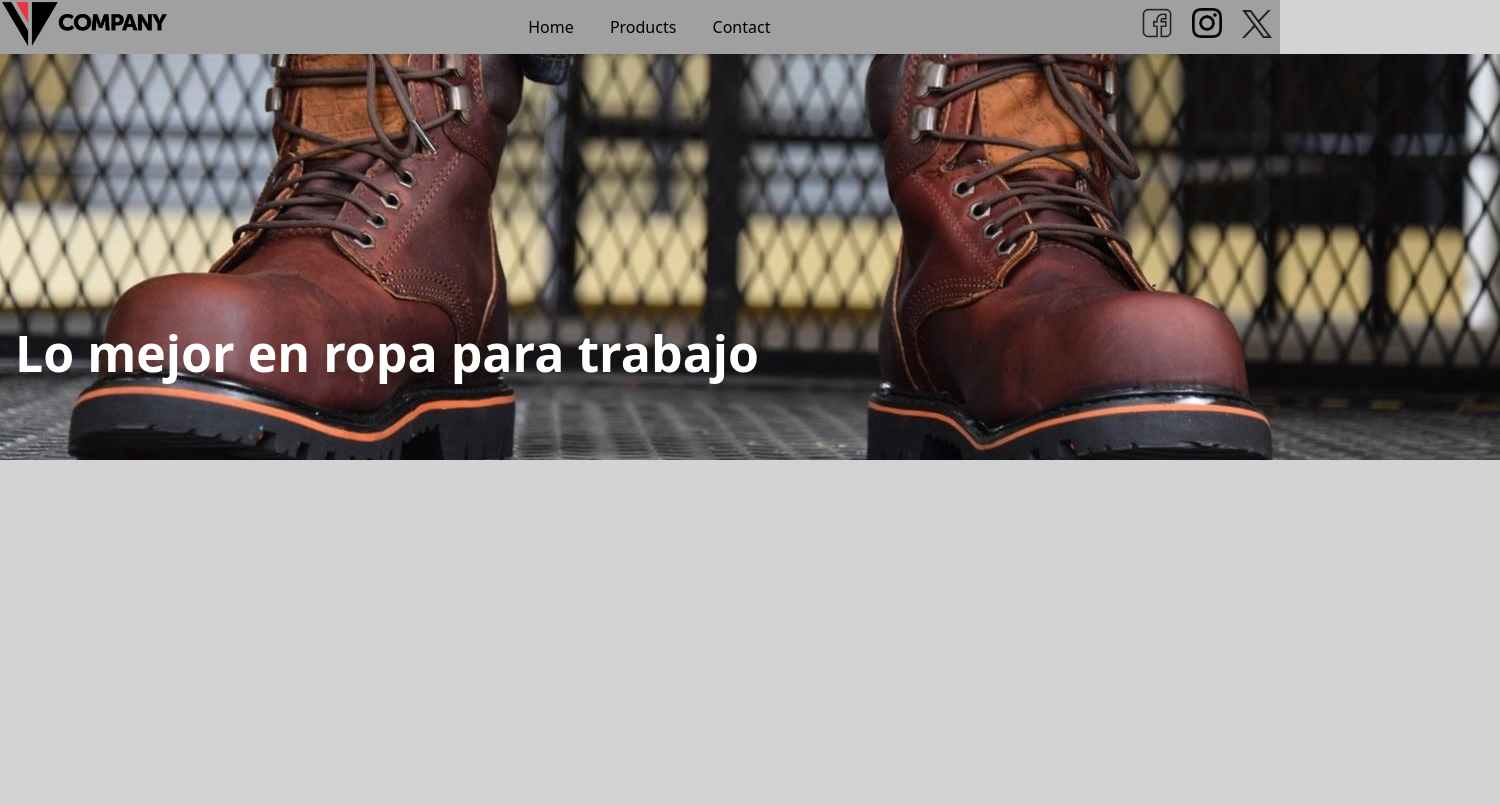
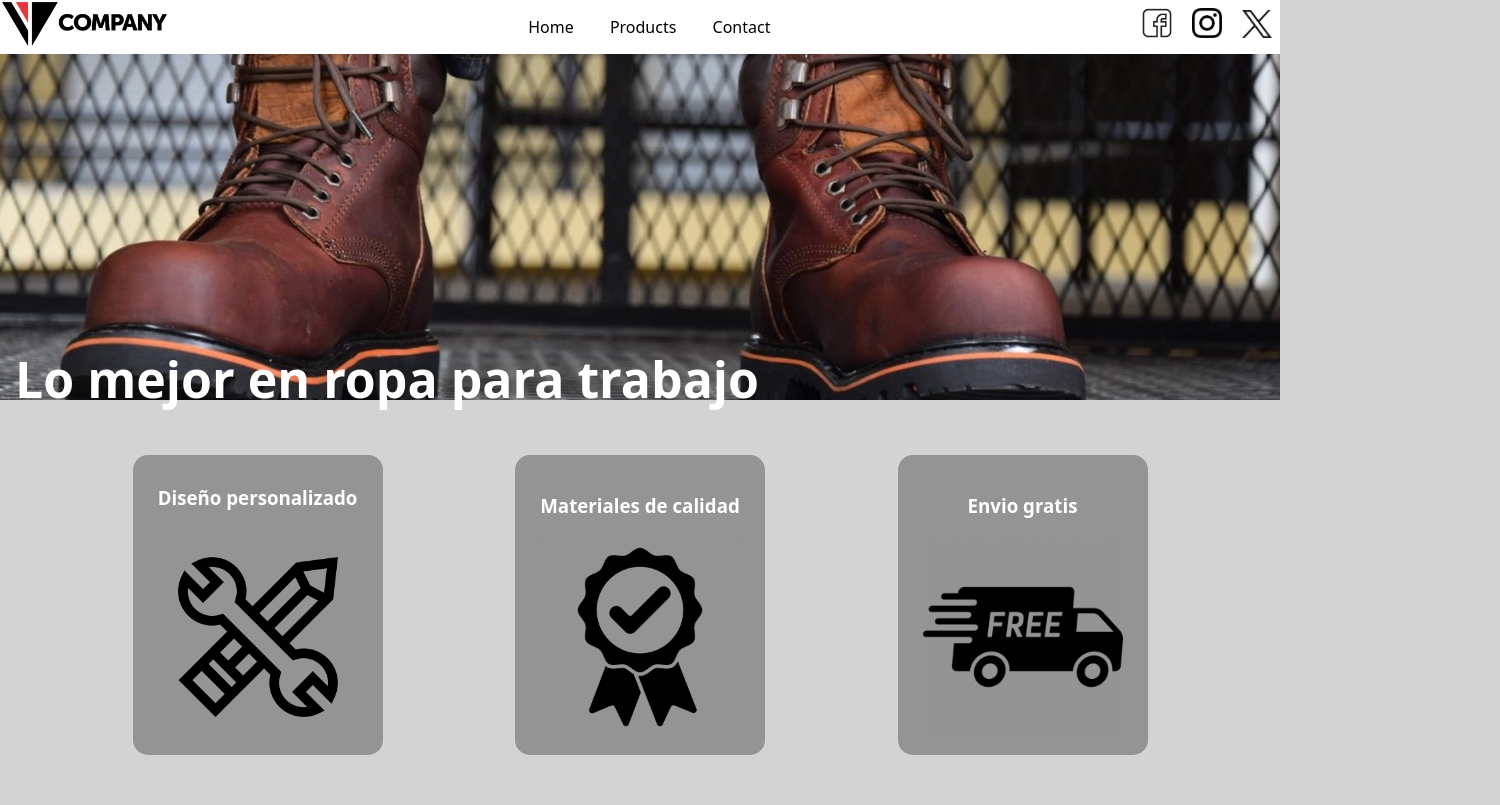
Before and after one commit to Dcastro1118/landing-page-practice, a plain HTML site: page index.html in a window 1280 px wide. Shown: the whole page, 1500 px wide, since content can reach past the window. Drawn offline with Linux system fonts and the light colour scheme.

Commit message:
Adding Diferenciales section with some CSS animation

```diff
--- a/index.html
+++ b/index.html
@@ -39,13 +39,58 @@
         </nav>
     </header>
     <body>
+        <section>
         <div class="banner">
             <img class="banner botas" src="images/botas.jpg" alt="">
             <a href=""><h2>Lo mejor en ropa para trabajo</h2></a>
         </div>
-        <section class="diferenciales">
+        </section>
 
-        </section>
+
+        <div class="diferenciales">
+
+            <div class="dif-uno">
+
+                <div class="cara frontal">
+                <h3>Diseño personalizado</h3>
+                <img src="images/custom.png" alt="">
+                </div>
+
+                <div class="cara trasera">
+                    <h3>Personaliza el diseño, colores,
+                        telas y medidas de tus prendas, garantizando que tu
+                        y tu equipo de trabajo tengan un uniforme unico.
+                    </h3>
+                </div>
+            </div>
+
+            <div class="dif-dos">
+                <div class="cara frontal">
+                    <h3>Materiales de calidad</h3>
+                    <img src="images/check.png" alt="">
+                    </div>
+
+                    <div class="cara trasera">
+                        <h3>Contamos con proveedores de materiales de altisima calidad y durabilidad,
+                            para poder ofrecerte un producto final con altos estandares de calidad
+                        </h3>
+                    </div>
+            </div>
+
+            <div class="dif-tres">
+                <div class="cara frontal">
+                    <h3>Envio gratis</h3>
+                    <img src="images/freedelivery.png" alt="">
+                    </div>
+
+                    <div class="cara trasera">
+                        <h3>Para todos los pedidos mayores $20 contamos un servicio
+                            de entrega gratuito, garantizando la entrega del producto en buen
+                            estado en cualquier parte del GAM
+                        </h3>
+                    </div>
+            </div>
+        </div>
 
 
     </body>
--- a/styles.css
+++ b/styles.css
@@ -5,7 +5,7 @@ body {
     background-color: rgb(211, 211, 211);
 }
 nav {
-    background-color: rgb(160, 160, 160);
+    background-color: rgb(255, 255, 255);
     display: flex;
     justify-content: space-between;
 }
@@ -48,14 +48,13 @@ li a{
     padding: 2px;
 }
 .banner{
-    position: absolute;
 }
 .banner h2{
     margin: 15px;
-    position: relative;
+    position: absolute;
     color: white;
     font-size: 50px;
-    top: 250px;
+    top: 330px;
 
 }
 .banner h2:hover{
@@ -65,6 +64,79 @@ li a{
     text-decoration: none;
 }
 .banner.botas{
-    width: 100%vh;
-    height:
+    width: 100vw;
 }
+.dif-uno h3 {
+position: relative;
+top: -28px;
+}
+.diferenciales {
+    height: 400px;
+    display: flex;
+    justify-content: space-evenly;
+    align-items: center;
+
+}
+.dif-uno, .dif-dos, .dif-tres {
+    display: flex;
+    flex-direction: column;
+    justify-content: center;
+    align-items: center;
+    color: white;
+    height: 300px;
+    width: 250px;
+    border-radius: 15px;
+    text-align: center;
+ /*   box-shadow: 15px 15px 10px rgb(0, 0, 0, 0.7); */
+    perspective: 1000px;
+}
+.dif-dos img, .dif-tres img{
+    width: 200px;
+}
+.dif-uno img {
+    width: 160px;
+}
+.cara {
+    position: absolute;
+    backface-visibility: hidden;
+    transition: 1s;
+}
+.frontal{
+    display: flex;
+    flex-direction: column;
+    justify-content: center;
+    align-items: center;
+    border-radius: 15px;
+    width: 100%;
+    height: 100%;
+    background-color: rgb(148, 148, 148);
+}
+.trasera {
+    display: flex;
+    flex-direction: column;
+    justify-content: center;
+    align-items: center;
+    width: 100%;
+    height: 100%;
+    border-radius: 15px;
+    transform: rotateY(180deg);
+    background-color:  rgb(134, 134, 134);
+}
+.dif-uno:hover .trasera{
+    transform: rotateY(0deg);
+}
+.dif-uno:hover .frontal{
+    transform: rotateY(180deg);
+}
+.dif-dos:hover .trasera{
+    transform: rotateY(0deg);
+}
+.dif-dos:hover .frontal{
+    transform: rotateY(180deg);
+}
+.dif-tres:hover .trasera{
+    transform: rotateY(0deg);
+}
+.dif-tres:hover .frontal{
+    transform: rotateY(180deg);
+}
```
Also changed, not shown: images/check.png (added), images/custom.png (added), images/freedelivery.png (added).
